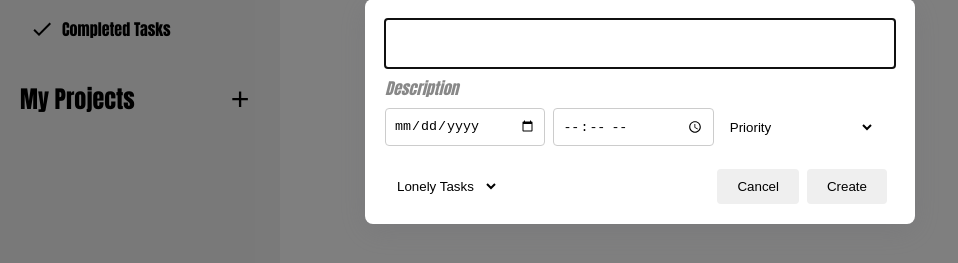
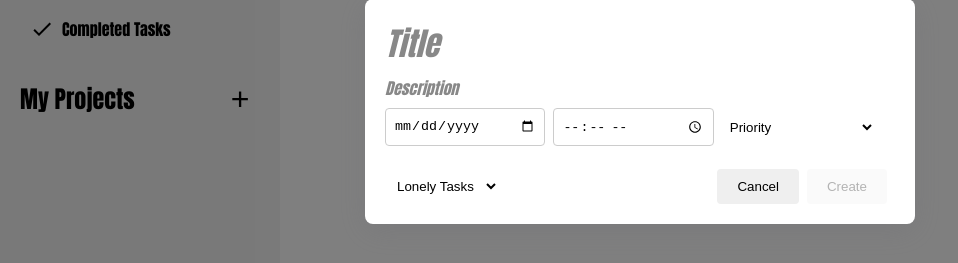
Before and after one commit to gsols/odin-to-do-list, a website built with webpack: page src/template.html in a window 1280 px wide. Both pictures are taken after a click on the element "Add Task". Shown: the part 201-464 px from the top of the page, without its empty margins (0-958 px from the left). Built offline with nearby package versions, Linux system fonts and the light colour scheme.

Commit message:
Enhance task form and styles: add submit button state management, normalize contenteditable fields, and improve placeholder visibility for task title and description inputs.

```diff
--- a/src/displayController.js
+++ b/src/displayController.js
@@ -218,6 +218,15 @@ function renderProjects(projectService, projectsList, taskService) {
     submit.type = 'submit';
     submit.textContent = taskId ? 'Update' : 'Create';
 
+        // helper to enable/disable the submit button based on the title's (normalized) content
+        const updateSubmitState = () => {
+            const text = (titleInput.textContent || '').replace(/\u00A0|\u200B/g, '').trim();
+            submit.disabled = text === '';
+        };
+
+        // initial state
+        updateSubmitState();
+
     const lastRow = document.createElement('div');
     lastRow.classList.add('form-last-row');
 
@@ -241,7 +250,11 @@ function renderProjects(projectService, projectsList, taskService) {
         time.value = taskService.getTaskById(taskId)?.getTime() || '';
         priority.value = taskService.getTaskById(taskId)?.getPriority() || '';
         projectSelect.value = taskService.getTaskById(taskId)?.getProjectId() || 'lonely-tasks';
+            // ensure submit button reflects the (possibly pre-filled) title
+            updateSubmitState();
     }
+
+
 
     // NOTE: event listeners only receive the event object; use the
     // `taskId` from the outer scope (closure) to detect edit vs create.
@@ -272,6 +285,27 @@ function renderProjects(projectService, projectsList, taskService) {
         showLonelyTasks(taskService, content, projectService); // refresh view (could be smarter and only refresh if added to current view)
         addTaskDialog.close();
     });
+
+
+    // Ensure contenteditable placeholders work reliably: some browsers
+    // insert <br> or whitespace when clearing the field which prevents
+    // the CSS :empty selector from matching. Normalize the fields so
+    // that whitespace-only content becomes truly empty.
+    const normalizeEmpty = (el) => {
+        // Replace non-breaking spaces and zero-width spaces, then trim
+        const text = (el.textContent || '').replace(/\u00A0|\u200B/g, '').trim();
+        if (text === '') {
+            // clearing the textContent makes the element match :empty
+            el.textContent = '';
+        }
+    };
+
+    // on input and on blur, normalize empty content so placeholder appears
+    titleInput.addEventListener('input', () => normalizeEmpty(titleInput));
+        titleInput.addEventListener('input', () => { normalizeEmpty(titleInput); updateSubmitState(); });
+        titleInput.addEventListener('blur', () => { normalizeEmpty(titleInput); updateSubmitState(); });
+    desc.addEventListener('input', () => normalizeEmpty(desc));
+    desc.addEventListener('blur', () => normalizeEmpty(desc));
 
 
     document.body.appendChild(addTaskDialog);
--- a/src/styles.css
+++ b/src/styles.css
@@ -408,8 +408,26 @@ dialog button {
   gap: 8px;
 }
 
-p[contenteditable]:empty:not(:focus)::before {
-    content: attr(data-placeholder);
-    color: #888888; /* Change to your preferred placeholder color */
-    font-style: italic; /* Usually styled like standard placeholder text */
+/* Show placeholder text for empty contenteditable <p> at all times.
+   Use pointer-events:none so clicks go through to the element itself. */
+p[contenteditable]:empty::before {
+  content: attr(data-placeholder);
+  color: #888888; /* placeholder color */
+  font-style: italic;
+  pointer-events: none;
+  display: inline-block;
 }
+
+/* Remove browser focus outline / ring for these editable <p> elements so
+   clicking them won't show a border while still allowing typing. */
+p[contenteditable]:focus {
+  outline: none;
+  box-shadow: none;
+}
+
+/* More specific classes to ensure title/description don't show borders */
+.task-title-input:focus,
+.task-description:focus {
+  outline: none;
+  box-shadow: none;
+}
```
